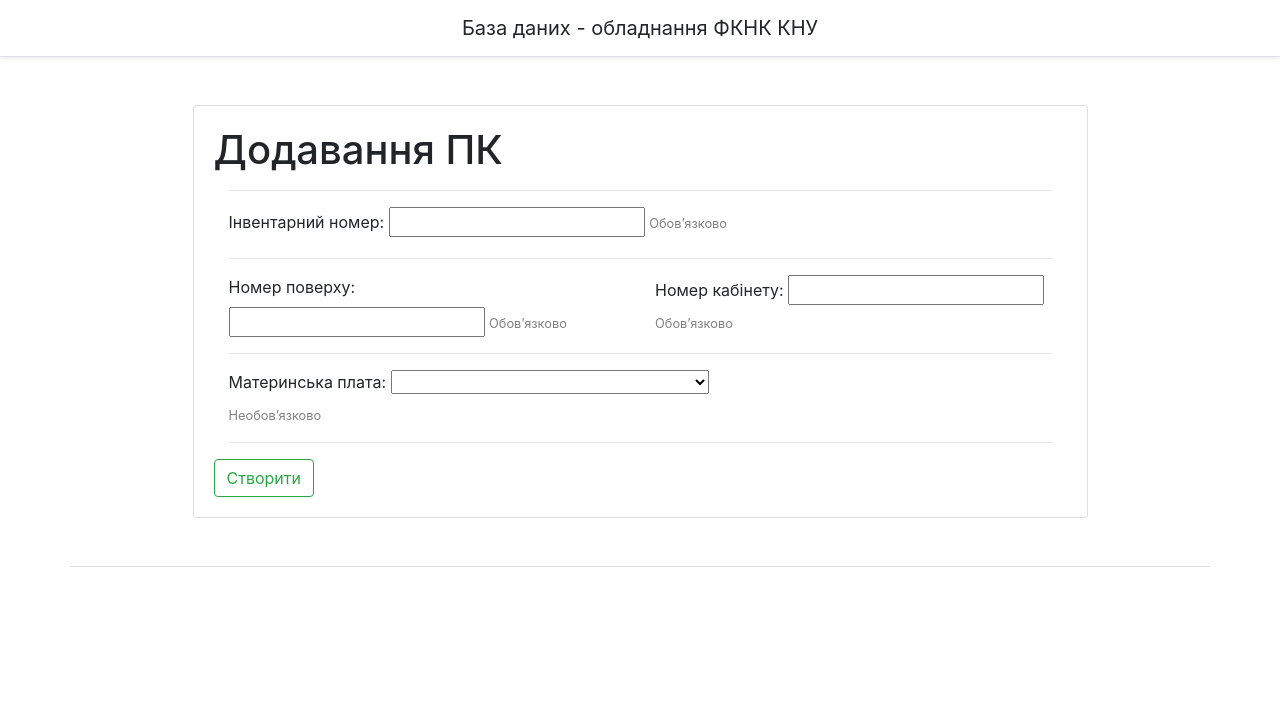
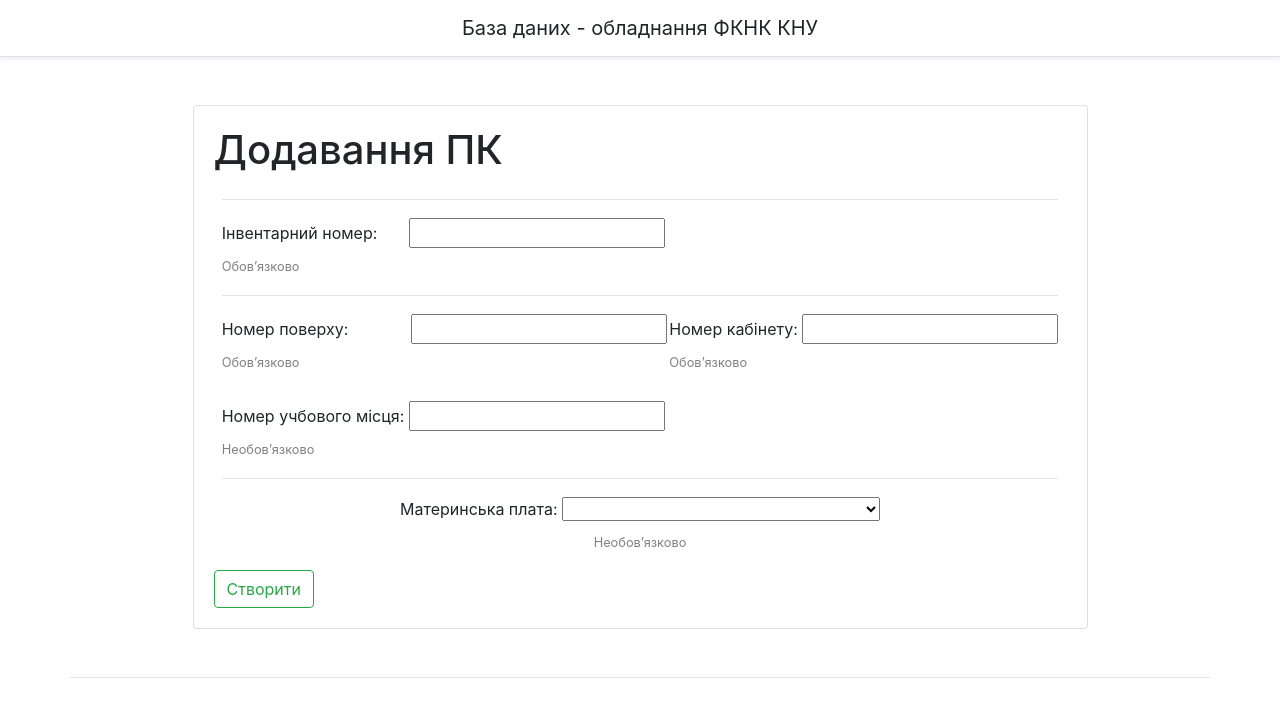
Before and after one commit to lipskydan/Diploma_Work_2020-21, a Django app: page /IT_items/add-item/add-pc in a window 1280 px wide. Shown: the top 717 px of the page. Run offline with Django 3.2, Linux system fonts and the light colour scheme; tables that the repository leaves empty hold one stand-in row (values such as "Sample post"); some libraries are stand-ins or nearby versions.

Commit message:
Work with forms for items

```diff
--- a/App/online_equipment_accounting/online_equipment_accounting/app/IT_items/forms.py
+++ b/App/online_equipment_accounting/online_equipment_accounting/app/IT_items/forms.py
@@ -12,6 +12,8 @@ class AddPcForm(forms.ModelForm):
                                localize=True)
     room = forms.IntegerField(label='Номер кабінету', required=True, help_text='Обов’язково',
                               localize=True)
+    place = forms.IntegerField(label='Номер учбового місця', required=False, help_text='Необов’язково',
+                               localize=True)
 
     motherboard = forms.ModelChoiceField(queryset=Motherboard.object.all(), label='Материнська плата',
                                          empty_label='', required=False, help_text='Необов’язково',
--- a/App/online_equipment_accounting/online_equipment_accounting/app/IT_items/models.py
+++ b/App/online_equipment_accounting/online_equipment_accounting/app/IT_items/models.py
@@ -30,8 +30,10 @@ class PC(models.Model):
     __tablename__ = 'PC'
 
     inventory_number = models.CharField('інвентарний номер', max_length=200)
+
     floor = models.IntegerField('номер поверху')
     room = models.IntegerField('номер кабінету')
+    place = models.IntegerField('номер учбового місця', default=0, blank=True, null=True)
 
     MOTHERBOARD_CHOICES=Motherboard.object.all()
     motherboard = models.ForeignKey(Motherboard, on_delete=models.SET_NULL, null=True)
--- a/App/online_equipment_accounting/online_equipment_accounting/app/IT_items/views.py
+++ b/App/online_equipment_accounting/online_equipment_accounting/app/IT_items/views.py
@@ -60,7 +60,7 @@ def add_pc(request):
             cd = form.cleaned_data
             # motherboard = Motherboard(model=cd['motherboard_model'], serial_number=cd['motherboard_serial_number'])
             # motherboard.save()
-            item = PC(inventory_number=cd['inventory_number'], floor=cd['floor'], room=cd['room'], motherboard=cd['motherboard'])
+            item = PC(inventory_number=cd['inventory_number'], floor=cd['floor'], room=cd['room'], place= cd['place'], motherboard=cd['motherboard'])
             item.save()
             return HttpResponseRedirect(reverse('IT_items:IT_items'))
     else:
@@ -129,6 +129,7 @@ def item_update(request, item_name, item_id):
             item.inventory_number = request.POST['inventory_number']
             item.floor = request.POST['floor']
             item.room = request.POST['room']
+            item.place = request.POST['place']
             item.motherboard = cd['motherboard']
 
         try:
--- a/App/online_equipment_accounting/online_equipment_accounting/templates/IT_items/IT_item_detail.html
+++ b/App/online_equipment_accounting/online_equipment_accounting/templates/IT_items/IT_item_detail.html
@@ -21,6 +21,7 @@
                     <hr>
                     <h5>Поверх: {{ item.floor }}</h5>
                     <h5>Кабінет: {{ item.room }}</h5>
+                    <h5>Учбове місце: {{ item.place }}</h5>
                     <hr>
                     <h2 class="alert-heading">Компоненти</h2>
                     <hr>
@@ -44,11 +45,6 @@
                         </div>
                     </div>
 
-<!--                    <a href="/IT_items/{{ item.name }}/{{ item.id }}/del" class="btn btn-danger">Видалити</a>-->
-<!--                    <a href="/IT_items/{{ item.name }}/{{ item.id }}/update" class="btn btn-success">Редагування</a>-->
-<!--                    <a href="/IT_items/{{ item.name }}/{{ item.id }}/render_to_pdf" class="btn btn-success">Створити PDF</a>-->
-
-
                 </div>
             </article>
          </div>
--- a/App/online_equipment_accounting/online_equipment_accounting/templates/IT_items/add_pc.html
+++ b/App/online_equipment_accounting/online_equipment_accounting/templates/IT_items/add_pc.html
@@ -12,12 +12,20 @@
                <form method="post">
                   {% csrf_token %}
                       <div class="form-group">
-                          <div class="container">
+                          <table align="center" border="0">
+                              <tr>
+                                  <td colspan="2">
                                       <hr>
-                              <div class="row">
-                                <div class="col-sm">
+                                  </td>
+                              </tr>
+                              <tr>
+                                  <td align="justify">
                                       <!--Name of field and input-->
-                                      {{ form.inventory_number.label_tag }} {{ form.inventory_number }}
+                                      {{ form.inventory_number.label_tag }}
+                                      &nbsp;&nbsp;&nbsp;&nbsp;&nbsp;
+                                      {{ form.inventory_number }}
+
+                                      <br>
 
                                       <!--Show help text for field-->
                                       {% if form.inventory_number.help_text %}
@@ -28,15 +36,21 @@
                                       {% for error in form.inventory_number.errors %}
                                       <p style="color: red">{{ error }}</p>
                                       {% endfor %}
-                                </div>
-                              </div>
+                                  </td>
+                              </tr>
+                              <tr>
+                                  <td colspan="2">
                                       <hr>
-                              <div class="row">
-                                  <div class="col-sm">
+                                  </td>
+                              </tr>
+                              <tr>
+                                  <td align="justify">
                                       <!--Name of field and input-->
                                       {{ form.floor.label_tag }}
-                                      &nbsp;&nbsp;&nbsp;&nbsp;&nbsp;&nbsp;
+                                      &nbsp;&nbsp;&nbsp;&nbsp;&nbsp;&nbsp; &nbsp;&nbsp;&nbsp;&nbsp;&nbsp;
                                       {{ form.floor }}
+
+                                      <br>
 
                                       <!--Show help text for field-->
                                       {% if form.floor.help_text %}
@@ -47,10 +61,12 @@
                                       {% for error in form.floor.errors %}
                                       <p style="color: red">{{ error }}</p>
                                       {% endfor %}
-                                  </div>
-                                  <div class="col-sm">
+                                  </td>
+                                  <td align="justify">
                                       <!--Name of field and input-->
                                       {{ form.room.label_tag }} {{ form.room }}
+
+                                      <br>
 
                                       <!--Show help text for field-->
                                       {% if form.room.help_text %}
@@ -61,11 +77,38 @@
                                       {% for error in form.room.errors %}
                                       <p style="color: red">{{ error }}</p>
                                       {% endfor %}
-                                  </div>
-                              </div>
+                                  </td>
+                              </tr>
+                              <tr>
+                                  <td colspan="2">
+                                      <br>
+                                  </td>
+                              </tr>
+                              <tr>
+                                  <td align="left">
+                                      <!--Name of field and input-->
+                                      {{ form.place.label_tag }} {{ form.place }}
+
+                                      <br>
+
+                                      <!--Show help text for field-->
+                                      {% if form.place.help_text %}
+                                      <small style="color: grey">{{ form.place.help_text }}</small>
+                                      {% endif %}
+
+                                      <!--Show error text for field-->
+                                      {% for error in form.place.errors %}
+                                      <p style="color: red">{{ error }}</p>
+                                      {% endfor %}
+                                  </td>
+                              </tr>
+                              <tr>
+                                  <td colspan="2">
                                       <hr>
-                              <div class="row">
-                                  <div class="col-sm">
+                                  </td>
+                              </tr>
+                              <tr>
+                                  <td colspan="2" align="center">
                                       <!--Name of field and input-->
                                       {{ form.motherboard.label_tag }} {{ form.motherboard }}
 
@@ -78,10 +121,9 @@
                                       {% for error in form.motherboard.errors %}
                                       <p style="color: red">{{ error }}</p>
                                       {% endfor %}
-                                  </div>
-                              </div>
-                              <hr>
-                          </div>
+                                  </td>
+                              </tr>
+                          </table>
                       </div>
                   <input type="submit" class="btn btn-outline-success" value="Створити">
                </form>
--- a/App/online_equipment_accounting/online_equipment_accounting/templates/IT_items/pc_accessories_update.html
+++ b/App/online_equipment_accounting/online_equipment_accounting/templates/IT_items/pc_accessories_update.html
@@ -27,10 +27,9 @@
                           <table class="table" border="0">
                               <tr>
                                   <td colspan="2">
-                                    <p>Тип обладнання:</p>
+                                      <p>Тип обладнання:</p>
                                       <input type="text" disabled name="name" id="name" class="form-control" value="{{ item.name_for_user }}" placeholder="Введіть тип обладнанням">
                                   </td>
-
                               </tr>
                               <tr>
                                   <td>
```
Also changed, not shown: App/online_equipment_accounting/online_equipment_accounting/templates/IT_items/IT_item_update.html (+51 -14 lines), App/online_equipment_accounting/online_equipment_accounting/templates/IT_items/add_motherboard.html (+10 -13 lines). Lines whose indentation alone changed are shown as unchanged.
